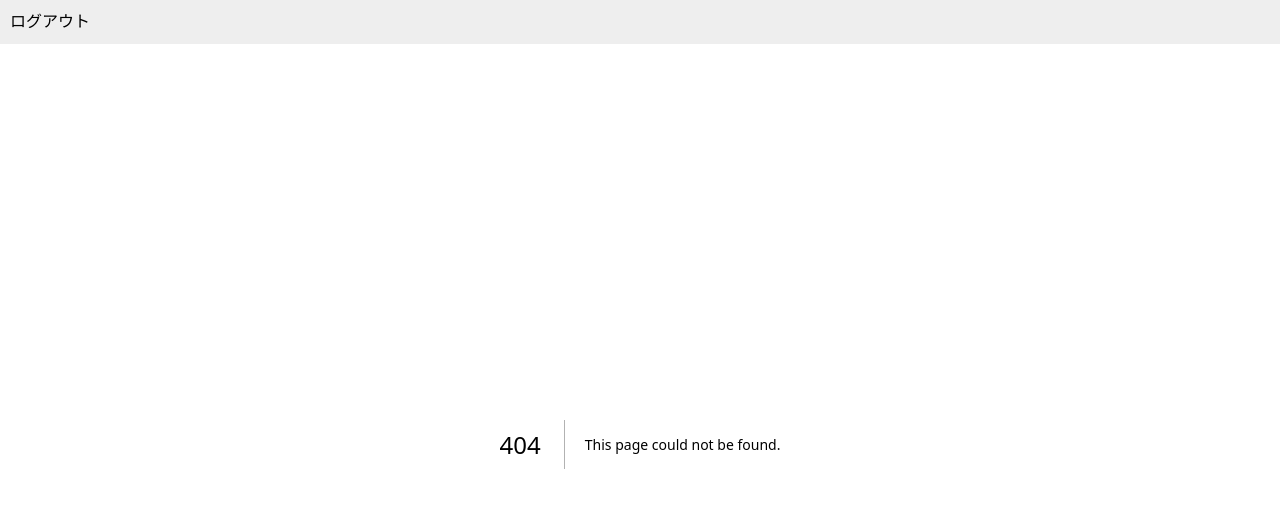
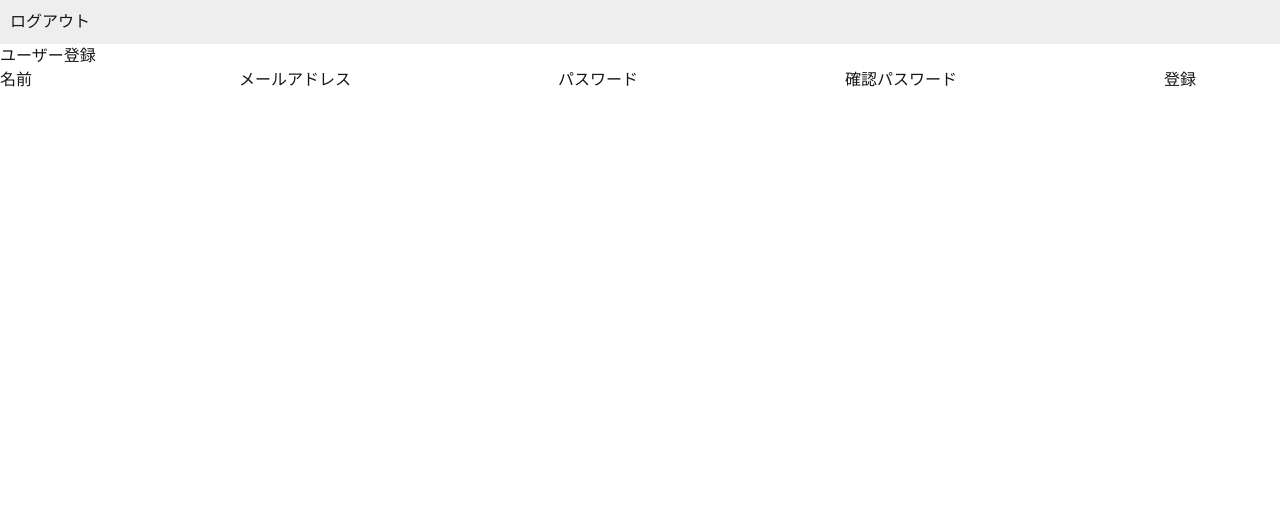
Before and after one commit to kai-phoenix/meetup_link, a Next.js app in the folder frontend/: page /register in a window 1280 px wide. Before the commit this address had no page. Shown: the top 508 px of the page. Built offline with nearby package versions, Linux system fonts and the light colour scheme.

Commit message:
[add]ユーザー登録機能の実装
ユーザー登録機能の実装

```diff
--- /dev/null
+++ b/frontend/app/register/page.tsx
@@ -0,0 +1,60 @@
+'use client'
+import {useState} from 'react'
+import { useRouter } from 'next/navigation'
+
+export default function RegisterPage() {
+    const router=useRouter()
+    const [name,setName]=useState('');
+    const [email,setEmail]=useState('');
+    const [password,setPassword]=useState('');
+    const [confirm,setConfirm]=useState('');
+
+    const handleSubmit = async(e:React.FormEvent) => {
+        e.preventDefault()
+        try {
+            const res =await fetch("http://localhost:8000/api/register",{
+                method:"POST",
+                headers:{
+                    'Content-Type':'application/json',
+                    'Accept':'application/json',
+                },
+                body: JSON.stringify({
+                    name,
+                    email,
+                    password,
+                    password_confirmation:confirm,
+                })
+            })
+            if(!res.ok){
+                // エラー内容の表示
+                const errorData = await res.json()
+                alert(errorData.message || 'Regisration failed')
+                return
+            }
+            const data = await res.json()
+            // ログインごとのトークン取得
+            localStorage.setItem('token',data.token)
+            // いったんプロフィールページへ飛ばす
+            router.push('/profile')
+        }
+        catch(error) {
+            alert("Error:"+ error)
+        }
+    }
+    return (
+        <div>
+            <h2>ユーザー登録</h2>
+            <form onSubmit={handleSubmit}>
+                <label>名前</label>
+                <input value={name} onChange={e=>setName(e.target.value)}/>
+                <label>メールアドレス</label>
+                <input value={email} onChange={e=>setEmail(e.target.value)}/>
+                <label>パスワード</label>
+                <input type="password" value={password} onChange={e=>setPassword(e.target.value)}/>
+                <label>確認パスワード</label>
+                <input type="password" value={confirm} onChange={e=>setConfirm(e.target.value)}/>
+                <button type="submit">登録</button>
+            </form>
+        </div>
+    )
+}
```
